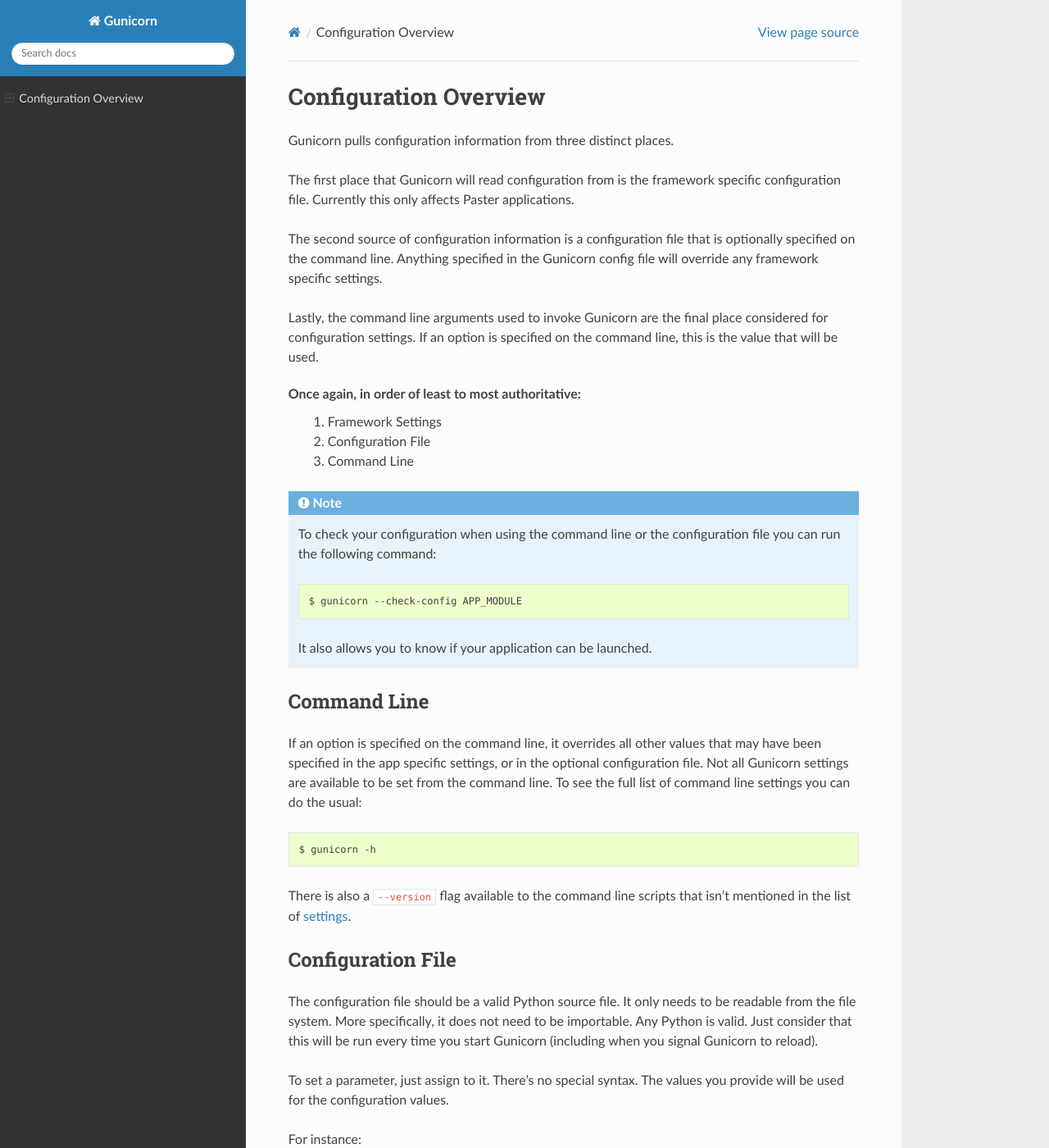
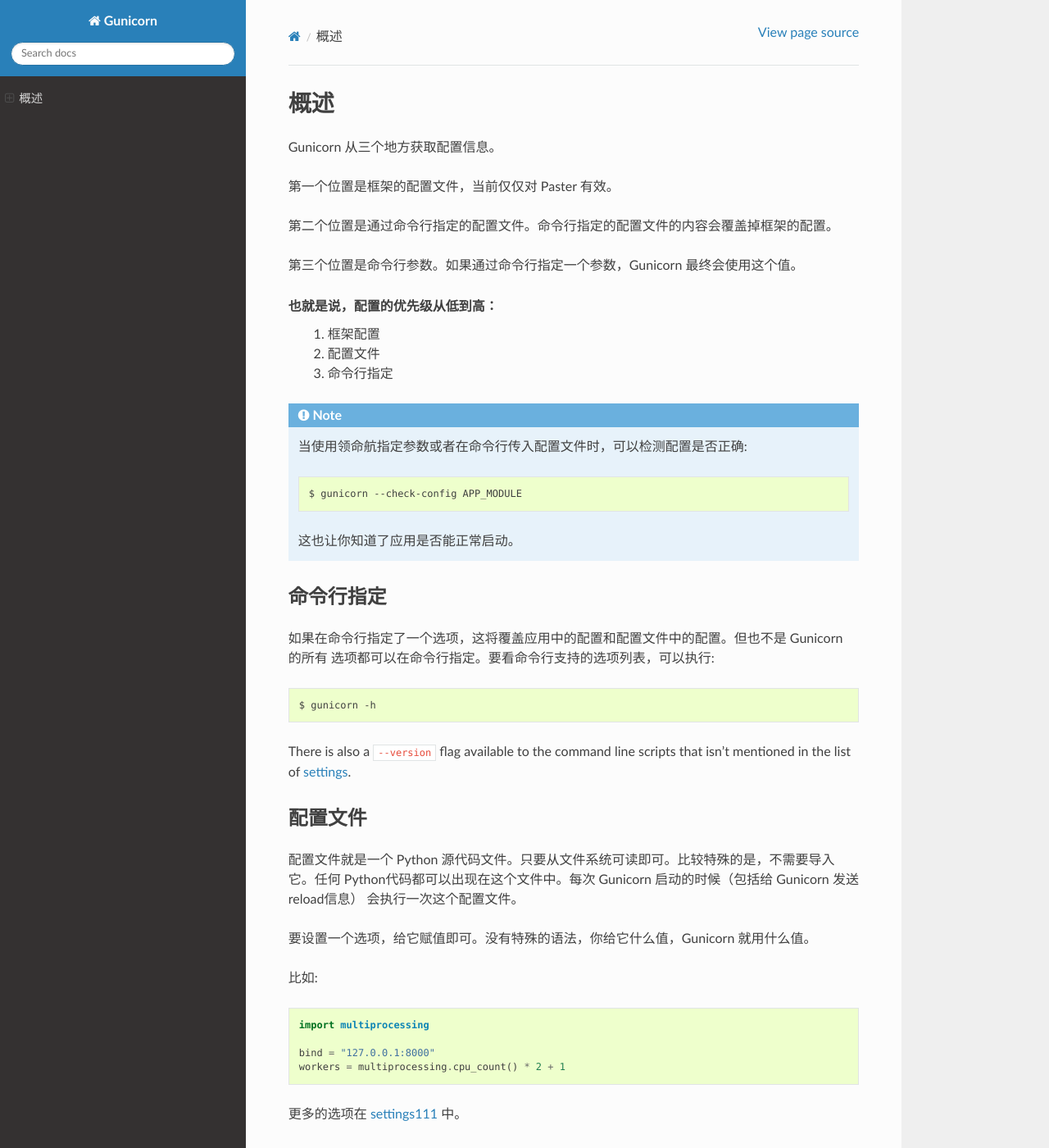
Before and after one commit to hunter007/gunicorn, a Sphinx documentation site: the page built from docs/source/configure.rst, in a window 1280 px wide and 1400 px high. Shown: the whole window at 82% size. Built offline with Sphinx 7.4.7 and the Read the Docs theme 2.0.0, drawn with Linux system fonts in a browser that asks for light colours; pages that are not in the unit, such as notebooks, are missing from menus; the version number could not be read and is left out; some of the changed text lies outside the part shown.

Commit message:
完成 configure 翻译

```diff
--- a/docs/source/configure.rst
+++ b/docs/source/configure.rst
@@ -1,46 +1,37 @@
-.. _configuration:
+.. _配置:
 
 ======================
-Configuration Overview
+概述
 ======================
 
-Gunicorn pulls configuration information from three distinct places.
+Gunicorn 从三个地方获取配置信息。
 
-The first place that Gunicorn will read configuration from is the framework
-specific configuration file. Currently this only affects Paster applications.
+第一个位置是框架的配置文件，当前仅仅对 Paster 有效。
 
-The second source of configuration information is a configuration file that is
-optionally specified on the command line. Anything specified in the Gunicorn
-config file will override any framework specific settings.
+第二个位置是通过命令行指定的配置文件。命令行指定的配置文件的内容会覆盖掉框架的配置。
 
-Lastly, the command line arguments used to invoke Gunicorn are the final place
-considered for configuration settings. If an option is specified on the command
-line, this is the value that will be used.
+第三个位置是命令行参数。如果通过命令行指定一个参数，Gunicorn 最终会使用这个值。
 
-Once again, in order of least to most authoritative:
-    1. Framework Settings
-    2. Configuration File
-    3. Command Line
+也就是说，配置的优先级从低到高：
+    1. 框架配置
+    2. 配置文件
+    3. 命令行指定
 
 
 .. note::
 
-    To check your configuration when using the command line or the
-    configuration file you can run the following command::
+    当使用领命航指定参数或者在命令行传入配置文件时，可以检测配置是否正确::
 
         $ gunicorn --check-config APP_MODULE
 
-    It also allows you to know if your application can be launched.
+    这也让你知道了应用是否能正常启动。
 
 
-Command Line
-============
+命令行指定
+==========
 
-If an option is specified on the command line, it overrides all other values
-that may have been specified in the app specific settings, or in the optional
-configuration file. Not all Gunicorn settings are available to be set from the
-command line. To see the full list of command line settings you can do the
-usual::
+如果在命令行指定了一个选项，这将覆盖应用中的配置和配置文件中的配置。但也不是 Gunicorn 的所有
+选项都可以在命令行指定。要看命令行支持的选项列表，可以执行::
 
     $ gunicorn -h
 
@@ -48,41 +39,36 @@ There is also a ``--version`` flag available to the command line scripts that
 isn't mentioned in the list of :ref:`settings <settings>`.
 
 
-Configuration File
-==================
+配置文件
+========
 
-The configuration file should be a valid Python source file. It only needs to
-be readable from the file system. More specifically, it does not need to be
-importable. Any Python is valid. Just consider that this will be run every time
-you start Gunicorn (including when you signal Gunicorn to reload).
+配置文件就是一个 Python 源代码文件。只要从文件系统可读即可。比较特殊的是，不需要导入它。任何
+Python代码都可以出现在这个文件中。每次 Gunicorn 启动的时候（包括给 Gunicorn 发送reload信息）
+会执行一次这个配置文件。
 
-To set a parameter, just assign to it. There's no special syntax. The values
-you provide will be used for the configuration values.
+要设置一个选项，给它赋值即可。没有特殊的语法，你给它什么值，Gunicorn 就用什么值。
 
-For instance::
+比如::
 
     import multiprocessing
 
     bind = "127.0.0.1:8000"
     workers = multiprocessing.cpu_count() * 2 + 1
 
-All the settings are mentioned in the :ref:`settings <settings>` list.
+更多的选项在 :ref:`settings111 <settings>` 中。
 
 
-Framework Settings
-==================
-
-Currently, only Paster applications have access to framework specific
-settings. If you have ideas for providing settings to WSGI applications or
-pulling information from Django's settings.py feel free to open an issue_ to
-let us know.
+框架配置
+========
+当前仅 Paster 应用支持框架配置。如果你关于为 WSGI 应用提供配置，或者获取 Django 的 settings.py 信息，
+请打开一个 `issue`_，让我们知道。
 
 .. _issue: http://github.com/benoitc/gunicorn/issues
 
-Paster Applications
--------------------
+Paster 应用
+------------
 
-In your INI file, you can specify to use Gunicorn as the server like such:
+在 INI 文件中，可以指定 Gunicorn 是应用服务器：
 
 .. code-block:: ini
 
@@ -93,6 +79,5 @@ In your INI file, you can specify to use Gunicorn as the server like such:
     workers = 2
     proc_name = brim
 
-Any parameters that Gunicorn knows about will automatically be inserted into
-the base configuration. Remember that these will be overridden by the config
-file and/or the command line.
+Gunicorn 能识别的参数会被自动地插入基本配置中。
+请记住：这些选项会被 Gunicorn 配置文件或者命令行参数覆盖。
```
Also changed, not shown: docs/source/install.rst (+8 -9 lines).
